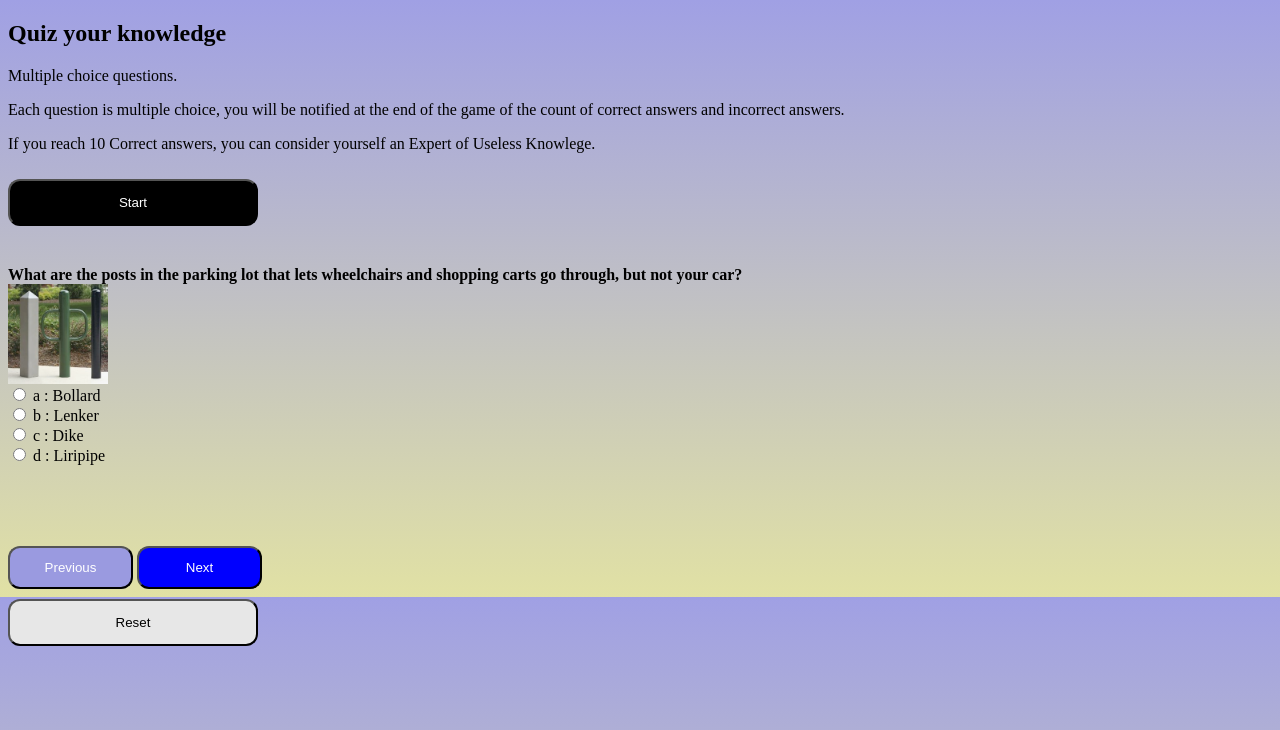
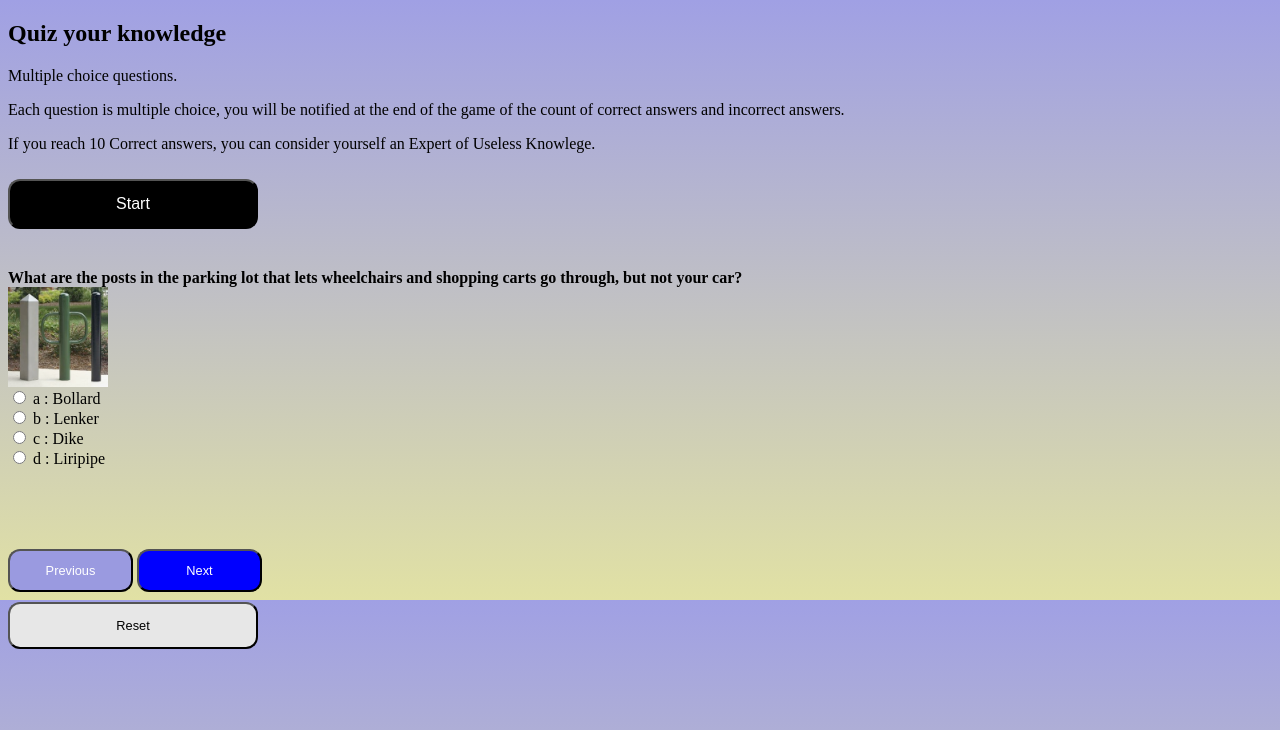
Before and after one commit to keira-mclean/useless-trivia, a plain HTML site: page index.html in a window 1280 px wide. Both pictures are taken after a click on the button "Next". Drawn offline with Linux system fonts and the light colour scheme.

Commit message:
clean up buttons

```diff
--- a/javascript/main.js
+++ b/javascript/main.js
@@ -1,5 +1,6 @@
 (function(){
-    const timerElement = document.getElementById('start');
+    const timerElement = document.getElementById("start");
+    const endTimer = document.getElementById("submit");
     let timer;
 
     function startTimeCountDown() {
@@ -11,15 +12,15 @@
     function countdown() {
         if (timer == 0) {
             clearTimeout(timer);
-            timerElement.innerHTML = 'Start'
+            timerElement.innerHTML = "Start"
 
         } else {
-            timerElement.innerHTML = timer + ' seconds remaining';
+            timerElement.innerHTML = timer + " seconds remaining";
             timer--;
         }
     }
 
-    timerElement.addEventListener('click', event => {
+    timerElement.addEventListener("click", event => {
         startTimeCountDown();
     });
 
--- a/style/style.css
+++ b/style/style.css
@@ -52,6 +52,7 @@ img {
     width: 250px;
     padding: 14px 40px;
     border-radius: 12px;
+    font-size: .8em;
 }
 
 #next {
@@ -60,6 +61,7 @@ img {
     width: 125px;
     padding: 12px 28px;
     border-radius: 12px;
+    font-size: .8em;
 }
 
 #previous {
@@ -68,6 +70,7 @@ img {
     width: 125px;
     padding: 12px 28px;
     border-radius: 12px;
+    font-size: .8em;
 
 }
 
@@ -77,6 +80,7 @@ img {
     width: 125px;
     padding: 12px 28px;
     border-radius: 12px;
+    font-size: .8em;
 }
 #start {
     margin-top: 10px;
@@ -85,4 +89,5 @@ img {
     width: 250px;
     padding: 14px 40px;
     border-radius: 12px;
+    font-size: 1em;
 }
```
